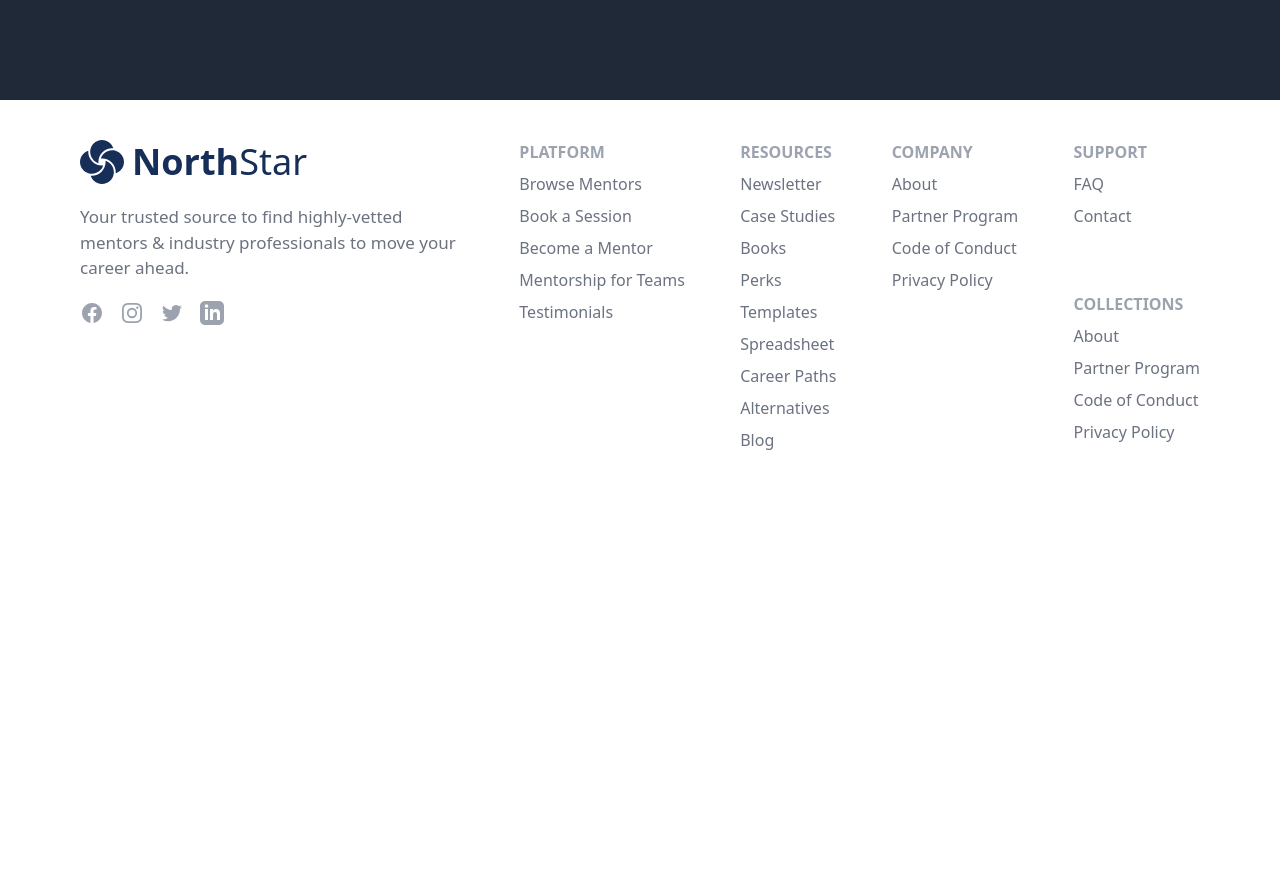
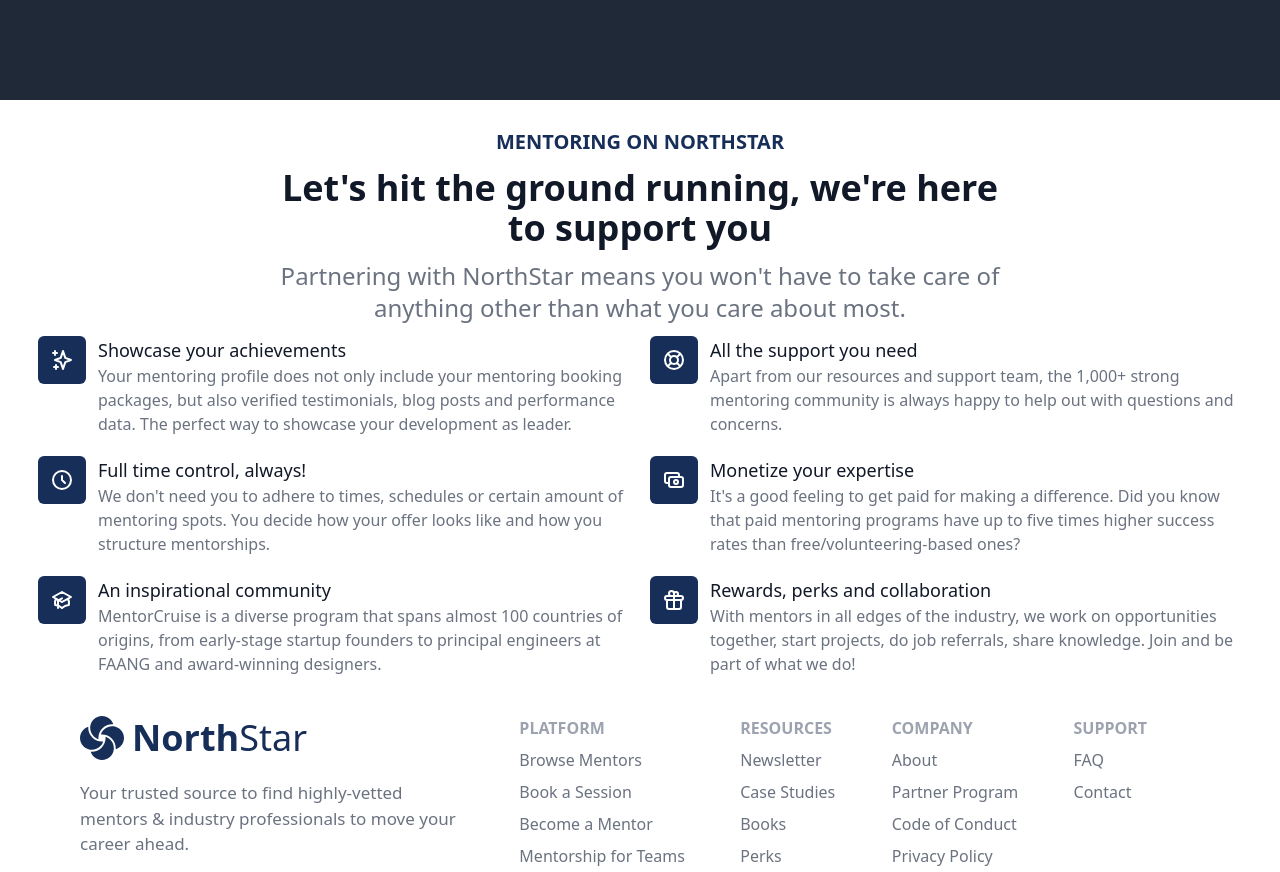
Before and after one commit to Northstar0705/start_frontend, a React (Create React App) app: page /mentor in a window 1280 px wide. Shown: the part 1660-2532 px from the top of the page. Before the commit the page ends 2152 px from the top, so only its background shows below. Built offline with nearby package versions, Linux system fonts and the light colour scheme.

Commit message:
ayush commits complete mentor.

```diff
--- a/src/pages/Mentor/Mentor.jsx
+++ b/src/pages/Mentor/Mentor.jsx
@@ -20,7 +20,7 @@
                         <br />
                         <span className='text-[#172E59] text-[60px] text-center font-bold'>make a difference</span>
                     </div>
-                    <div className='flex flex-col items-center mt-3 gap-3'>
+                    <div className='flex flex-col items-center mt-3 gap-10'>
                         <span className='text-gray-700 text-[20px] text-center'>Mentoring is a two-way street. Let us take care of the boring parts so you can <br /> concentrate on personal and professional growth for both you and your mentees.</span>
                         <Button variant='contained' sx={{ background: "#1C3D7A", fontWeight: "bold", textTransform: "capitalize", padding: "8px 28px", fontSize: "16px", ":hover": { background: "#1C3D7A" } }}>Become a Mentor</Button>
                     </div>
@@ -32,20 +32,95 @@
                     <div className='flex flex-col items-center mt-10 gap-5'>
                         <span className='text-gray-400 font-semibold text-base'>JOIN AN AMBITIOUS NETWORK OF EDUCATORS AND LEADERS</span>
                         <div className='flex flex-wrap justify-between items-center w-[70%]' >
-                           <img src={google} alt="google" />
-                           <img src={microsoft} alt="microsoft"  />
-                           <img src={amazon} alt="amazon" style={{width:"108px",height:"44px",marginTop:'15px'}}/>
-                           <img src={airbnb} alt="airbnb" style={{width:"108px",height:"44px"}}/>
-                           <img src={netflix} alt="netflix" style={{width:"108px",height:"44px"}} />
+                            <img src={google} alt="google" />
+                            <img src={microsoft} alt="microsoft" />
+                            <img src={amazon} alt="amazon" style={{ width: "108px", height: "44px", marginTop: '15px' }} />
+                            <img src={airbnb} alt="airbnb" style={{ width: "108px", height: "44px" }} />
+                            <img src={netflix} alt="netflix" style={{ width: "108px", height: "44px" }} />
                         </div>
                         <div className='flex flex-col text-center gap-3'>
                             <h1 className='text-3xl text-center font-bold text-gray-200 tracking-tight'>The amazing things that mentoring can do for you</h1>
-                            <span className='text-center text-gray-300 text-base font-semibold'>Managers, executives and leaders agree that mentoring is one of the most <br/> impactful ways to spend your time. In return, you're building crucial leadership<br/> qualities</span>
+                            <span className='text-center text-gray-300 text-base font-semibold'>Managers, executives and leaders agree that mentoring is one of the most <br /> impactful ways to spend your time. In return, you're building crucial leadership<br /> qualities</span>
                         </div>
                     </div>
                 </div>
             </div>
-            <Footer/>
+            <div className='flex flex-col items-center gap-3 mt-7'>
+                <h1 className='uppercase text-xl font-semibold text-[#172E59]'>Mentoring On NorthStar</h1>
+                <span className='text-4xl leading-10 font-bold text-center text-gray-900'>Let's hit the ground running, we're here <br /> to support you</span>
+                <span className='text-gray-500 text-2xl text-center'>Partnering with NorthStar means you won't have to take care of <br /> anything other than what you care about most.</span>
+                <div className='flex flex-wrap gap-5 items-center justify-center'>
+                    <div className='flex gap-3 items-start w-[592px]'>
+                        <div className='bg-[#172E59] p-3 rounded-md'>
+                            <svg class="w-6 h-6" fill="none" stroke="#ffffff" viewBox="0 0 24 24" xmlns="http://www.w3.org/2000/svg">
+                                <path stroke-linecap="round" stroke-linejoin="round" stroke-width="2" d="M5 3v4M3 5h4M6 17v4m-2-2h4m5-16l2.286 6.857L21 12l-5.714 2.143L13 21l-2.286-6.857L5 12l5.714-2.143L13 3z"></path>
+                            </svg>
+                        </div>
+                        <div className='flex flex-col'>
+                            <span className='text-gray-900 text-lg font-medium '>Showcase your achievements</span>
+                            <span className='text-base text-gray-500'>Your mentoring profile does not only include your mentoring booking packages, but also verified testimonials, blog posts and performance data. The perfect way to showcase your development as leader.</span>
+                        </div>
+                    </div>
+                    <div className='flex gap-3 items-start w-[592px]'>
+                        <div className='bg-[#172E59] p-3 rounded-md'>
+                            <svg class="w-6 h-6" fill="none" stroke="#ffffff" viewBox="0 0 24 24" xmlns="http://www.w3.org/2000/svg">
+                                <path stroke-linecap="round" stroke-linejoin="round" stroke-width="2" d="M18.364 5.636l-3.536 3.536m0 5.656l3.536 3.536M9.172 9.172L5.636 5.636m3.536 9.192l-3.536 3.536M21 12a9 9 0 11-18 0 9 9 0 0118 0zm-5 0a4 4 0 11-8 0 4 4 0 018 0z"></path>
+                            </svg>
+                        </div>
+                        <div className='flex flex-col w-[592px]'>
+                            <span className='text-gray-900 text-lg font-medium '>All the support you need</span>
+                            <span className='text-base text-gray-500'>Apart from our resources and support team, the 1,000+ strong mentoring community is always happy to help out with questions and concerns.</span>
+                        </div>
+                    </div>
+                    <div className='flex gap-3 items-start w-[592px]'>
+                        <div className='bg-[#172E59] p-3 rounded-md'>
+                            <svg class="w-6 h-6" fill="none" stroke="#ffffff" viewBox="0 0 24 24" xmlns="http://www.w3.org/2000/svg">
+                                <path stroke-linecap="round" stroke-linejoin="round" stroke-width="2" d="M12 8v4l3 3m6-3a9 9 0 11-18 0 9 9 0 0118 0z"></path>
+                            </svg>
+                        </div>
+                        <div className='flex flex-col w-[592px]'>
+                            <span className='text-gray-900 text-lg font-medium '>Full time control, always!</span>
+                            <span className='text-base text-gray-500'>We don't need you to adhere to times, schedules or certain amount of mentoring spots. You decide how your offer looks like and how you structure mentorships.</span>
+                        </div>
+                    </div>
+                    <div className='flex gap-3 items-start w-[592px]'>
+                        <div className='bg-[#172E59] p-3 rounded-md'>
+                            <svg class="w-6 h-6" fill="none" stroke="#ffffff" viewBox="0 0 24 24" xmlns="http://www.w3.org/2000/svg">
+                                <path stroke-linecap="round" stroke-linejoin="round" stroke-width="2" d="M17 9V7a2 2 0 00-2-2H5a2 2 0 00-2 2v6a2 2 0 002 2h2m2 4h10a2 2 0 002-2v-6a2 2 0 00-2-2H9a2 2 0 00-2 2v6a2 2 0 002 2zm7-5a2 2 0 11-4 0 2 2 0 014 0z"></path>
+                            </svg>
+                        </div>
+                        <div className='flex flex-col'>
+                            <span className='text-gray-900 text-lg font-medium '>Monetize your expertise</span>
+                            <span className='text-base text-gray-500'>It's a good feeling to get paid for making a difference. Did you know that paid mentoring programs have up to five times higher success rates than free/volunteering-based ones?</span>
+                        </div>
+                    </div>
+                    <div className='flex gap-3 items-start w-[592px]'>
+                        <div className='bg-[#172E59] p-3 rounded-md'>
+                            <svg class="w-6 h-6" fill="none" stroke="#ffffff" viewBox="0 0 24 24" xmlns="http://www.w3.org/2000/svg">
+                                <path d="M12 14l9-5-9-5-9 5 9 5z"></path>
+                                <path d="M12 14l6.16-3.422a12.083 12.083 0 01.665 6.479A11.952 11.952 0 0012 20.055a11.952 11.952 0 00-6.824-2.998 12.078 12.078 0 01.665-6.479L12 14z"></path>
+                                <path stroke-linecap="round" stroke-linejoin="round" stroke-width="2" d="M12 14l9-5-9-5-9 5 9 5zm0 0l6.16-3.422a12.083 12.083 0 01.665 6.479A11.952 11.952 0 0012 20.055a11.952 11.952 0 00-6.824-2.998 12.078 12.078 0 01.665-6.479L12 14zm-4 6v-7.5l4-2.222"></path>
+                            </svg>
+                        </div>
+                        <div className='flex flex-col'>
+                            <span className='text-gray-900 text-lg font-medium '>An inspirational community</span>
+                            <span className='text-base text-gray-500'>MentorCruise is a diverse program that spans almost 100 countries of origins, from early-stage startup founders to principal engineers at FAANG and award-winning designers.</span>
+                        </div>
+                    </div>
+                    <div className='flex gap-3 items-start w-[592px]'>
+                        <div className='bg-[#172E59] p-3 rounded-md'>
+                            <svg class="w-6 h-6" fill="none" stroke="#ffffff" viewBox="0 0 24 24" xmlns="http://www.w3.org/2000/svg">
+                                <path stroke-linecap="round" stroke-linejoin="round" stroke-width="2" d="M12 8v13m0-13V6a2 2 0 112 2h-2zm0 0V5.5A2.5 2.5 0 109.5 8H12zm-7 4h14M5 12a2 2 0 110-4h14a2 2 0 110 4M5 12v7a2 2 0 002 2h10a2 2 0 002-2v-7"></path>
+                            </svg>
+                        </div>
+                        <div className='flex flex-col'>
+                            <span className='text-gray-900 text-lg font-medium '>Rewards, perks and collaboration</span>
+                            <span className='text-base text-gray-500'>With mentors in all edges of the industry, we work on opportunities together, start projects, do job referrals, share knowledge. Join and be part of what we do!</span>
+                        </div>
+                    </div>
+                </div>
+            </div>
+            <Footer />
         </div>
     )
 }
```
